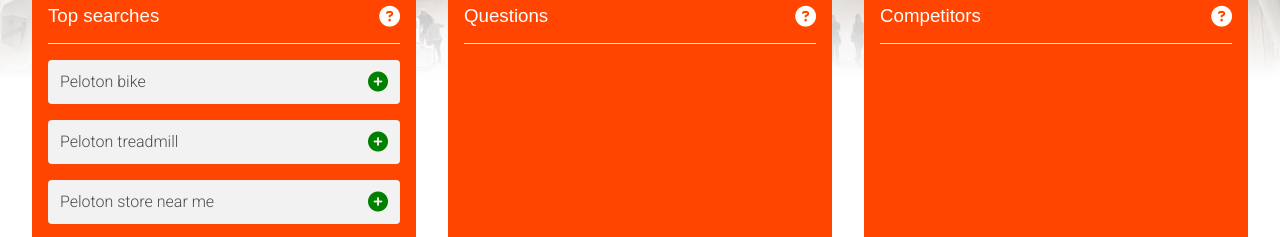
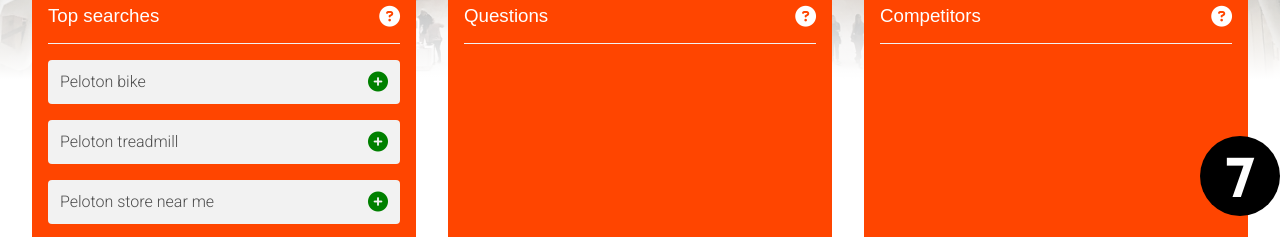
Before and after one commit to cd-slash/brand-sentiment-analyser, a plain HTML site: page index.html in a window 1280 px wide. Shown: the part 520-757 px from the top of the page. Drawn offline with Linux system fonts and the light colour scheme; a web font is replaced by a local one.

Commit message:
Add bubble for number of items in research list

```diff
--- a/assets/css/style.css
+++ b/assets/css/style.css
@@ -38,7 +38,7 @@
     font-weight: 300;
 }
 
-#header-area > h1,  #header-area > h1 > span {
+#header-area > h1,  #header-area > h1 > span, #further-research-quantity > span {
     font-family: 'Righteous', Arial, Helvetica, sans-serif;
 }
 
@@ -198,14 +198,35 @@
 
 /* Footer - stays visible at bottom of screen when results shown */
 
+/* footer to hold button displaying number of items in further research list */
+
 #footer {
-    width: auto;
+    height: 120px;
+    width: 100%;
+    z-index: 2;
+    position: fixed;
+    bottom: 0;
 }
 
-#footer-header {
-    border-top: 1px solid hsl(0, 0%, 95%);
+#further-research-quantity {
+    position: absolute;
+    bottom: 32px;
+    right: 32px;
+    height: 80px;
+    line-height: 80px; /* set equal to container height to vertically align number in circle */
+    width: 80px;
+    text-align: center;
+    border-radius: 50%;
+    background-color: black;
 }
 
+#further-research-quantity > span {
+    display: inline-block;
+    vertical-align: middle;
+    line-height: normal;
+    color: white;
+    font-size: 56px;
+}
 
 /* media queries for responsiveness */
 /* smaller tablets */
--- a/index.html
+++ b/index.html
@@ -87,7 +87,12 @@
             </div>
         </div>
     </section>
-    <section id="footer" class="list-box">
+    <section id="footer">
+        <div id="further-research-quantity">
+            <span>7</span>
+        </div>
+    </section>
+    <section id="further-research" class="list-box">
         <div class="list-box-header">
             <h3>Further research list</h3>
             <i class="fas fa-question-circle"></i>
```
